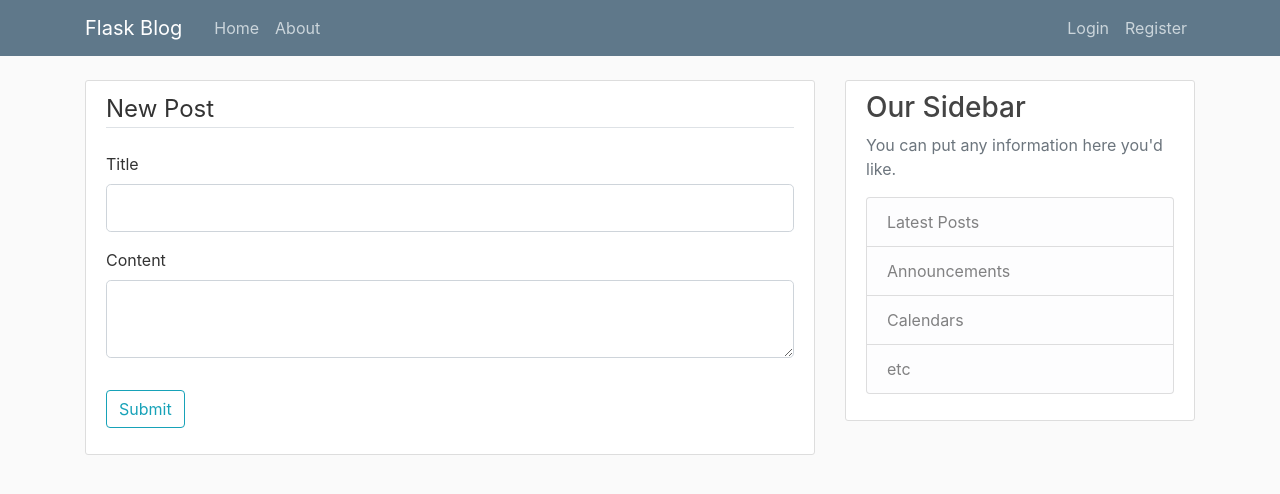
After one commit to burakkarabekir/flask-app, a Flask app: template blog/templates/create_post.html in a window 1280 px wide. The commit adds this page. Shown: the top 494 px of the page. Run offline with Flask 2, Linux system fonts and the light colour scheme; the template is opened without the code that fills it: most values are stand-ins (such as "Sample title", 1, 10 or a date in 2020); form fields are guessed from the names that the template uses; some libraries are stand-ins or nearby versions.

Commit message:
Post and Account Page added.

```diff
--- a/requirements.txt
+++ b/blog/requirements.txt
@@ -2,3 +2,6 @@ flask
 flask-wtf
 wtforms
 flask_sqlalchemy
+flask_bcrypt
+flask_login
+Pillow
--- /dev/null
+++ b/blog/routes.py
@@ -0,0 +1,111 @@
+import os
+import secrets
+
+from PIL import Image
+from flask import render_template, url_for, flash, redirect, request
+from flask_login import login_user, current_user, logout_user, login_required
+
+from blog import app, db, bcrypt
+from blog.forms import RegistrationForm, LoginForm, UpdateAccountForm, PostForm
+from blog.models import User, Post
+
+
+@app.route('/')
+@app.route('/home')
+def home():
+	posts = Post.query.all()  # super easy
+	return render_template('home.html', posts=posts)
+
+
+@app.route('/about')
+def about():
+	return render_template('about.html', title='About')
+
+
+@app.route("/register", methods=['GET', 'POST'])
+def register():
+	if current_user.is_authenticated:
+		return redirect(url_for('home'))
+	form = RegistrationForm()
+	if form.validate_on_submit():
+		hashed_password = bcrypt.generate_password_hash(form.password.data).decode('utf-8')
+		user = User(username=form.username.data, email=form.email.data, password=hashed_password)
+		db.session.add(user)
+		db.session.commit()
+		flash('Your account has been created! You are now able to log in', 'success')
+		return redirect(url_for('login'))
+	return render_template('register.html', title='Register', form=form)
+
+
+@app.route("/login", methods=['GET', 'POST'])
+def login():
+	if current_user.is_authenticated:
+		return redirect(url_for('home'))
+	form = LoginForm()
+	if form.validate_on_submit():
+		user = User.query.filter_by(email=form.email.data).first()
+		if user and bcrypt.check_password_hash(user.password, form.password.data):
+			login_user(user, remember=form.remember.data)
+			next_page = request.args.get('next')
+			return redirect(next_page) if next_page else redirect(
+				url_for('home'))  # baya iyi aslinda gitmek istedigin sayfaya dolayli olarak girmeni sagiyor.
+		else:
+			flash('Login Unsuccessful. Please check email and password', 'danger')
+	return render_template('login.html', title='Login', form=form)
+
+
+@app.route("/logout")
+def logout():
+	logout_user()
+	return redirect(url_for('home'))
+
+
+def save_picture(form_picture):
+	random_hex = secrets.token_hex(8)
+	_, f_ext = os.path.splitext(form_picture.filename)
+	picture_fn = random_hex + f_ext
+	picture_path = os.path.join(app.root_path, 'static/image', picture_fn)
+
+	output_size = (125, 125)
+	i = Image.open(form_picture)
+	i.thumbnail(output_size)
+	i.save(picture_path)
+
+	return picture_fn
+
+
+@app.route("/account", methods=['GET', 'POST'])
+@login_required
+def account():
+	form = UpdateAccountForm()
+	if form.validate_on_submit():
+		if form.picture.data:
+			picture_file = save_picture(form.picture.data)
+			current_user.image_file = picture_file
+		current_user.username = form.username.data
+		current_user.email = form.email.data
+		db.session.commit()
+		flash('Your account has been updated!', 'success')
+		return redirect(url_for('account'))
+	elif request.method == 'GET':
+		form.username.data = current_user.username
+		form.email.data = current_user.email
+	image_file = url_for('static', filename='images/' + current_user.image_file)
+	return render_template('account.html', title='Account', image_file=image_file, form=form)
+
+
+@app.route("/post/new", methods=['GET', 'POST'])
+@login_required
+def new_post():
+	form = PostForm()
+	if form.validate_on_submit():
+		post = Post(title=form.title.data, content=form.content.data, author=current_user)
+		db.session.add(post)
+		db.session.commit()
+		flash('Your post has been created!', 'success')
+		return redirect(url_for('home'))
+	return render_template('create_post.html', title='New Post', form=form)
+
+
+if __name__ == '__main__':
+	app.run(debug=True)
--- /dev/null
+++ b/blog/templates/create_post.html
@@ -0,0 +1,40 @@
+{% extends "layout.html" %}
+{% block content %}
+    <div class="content-section">
+        <form method="POST" action="">
+            {{ form.hidden_tag() }}
+            <fieldset class="form-group">
+                <legend class="border-bottom mb-4">New Post</legend>
+                <div class="form-group">
+                    {{ form.title.label(class="form-control-label") }}
+                    {% if form.title.errors %}
+                        {{ form.title(class="form-control form-control-lg is-invalid") }}
+                        <div class="invalid-feedback">
+                            {% for error in form.title.errors %}
+                                <span>{{ error }}</span>
+                            {% endfor %}
+                        </div>
+                    {% else %}
+                        {{ form.title(class="form-control form-control-lg") }}
+                    {% endif %}
+                </div>
+                <div class="form-group">
+                    {{ form.content.label(class="form-control-label") }}
+                    {% if form.content.errors %}
+                        {{ form.content(class="form-control form-control-lg is-invalid") }}
+                        <div class="invalid-feedback">
+                            {% for error in form.content.errors %}
+                                <span>{{ error }}</span>
+                            {% endfor %}
+                        </div>
+                    {% else %}
+                        {{ form.content(class="form-control form-control-lg") }}
+                    {% endif %}
+                </div>
+            </fieldset>
+            <div class="form-group">
+                {{ form.submit(class="btn btn-outline-info") }}
+            </div>
+        </form>
+    </div>
+{% endblock content %}
--- a/templates/home.html
+++ b/blog/templates/home.html
@@ -2,10 +2,11 @@
 {% block content %}
     {% for post in posts %}
         <article class="media content-section">
+        <img class="rounded-circle article-img" src="{{ url_for('static', filename='image/'+post.author.image_file) }}">
             <div class="media-body">
                 <div class="article-metadata">
-                    <a class="mr-2" href="#">{{ post.author }}</a>
-                    <small class="text-muted">{{ post.date_posted }}</small>
+                    <a class="mr-2" href="#">{{ post.author.username }}</a>
+                    <small class="text-muted">{{ post.date_posted.strftime('%Y-%m-%d') }}</small>
                 </div>
                 <h2><a class="article-title" href="#">{{ post.title }}</a></h2>
                 <p class="article-content">{{ post.content }}</p>
--- a/templates/layout.html
+++ b/blog/templates/layout.html
@@ -32,8 +32,14 @@
                 </div>
                 <!-- Navbar Right Side -->
                 <div class="navbar-nav">
-                    <a class="nav-item nav-link" href="{{ url_for('login') }}">Login</a>
-                    <a class="nav-item nav-link" href="{{ url_for('register') }}">Register</a>
+                    {% if current_user.is_authenticated %}
+                        <a class="nav-item nav-link" href="{{ url_for('new_post') }}">New Post</a>
+                        <a class="nav-item nav-link" href="{{ url_for('account') }}">Account</a>
+                        <a class="nav-item nav-link" href="{{ url_for('logout') }}">Logout</a>
+                    {% else %}
+                        <a class="nav-item nav-link" href="{{ url_for('login') }}">Login</a>
+                        <a class="nav-item nav-link" href="{{ url_for('register') }}">Register</a>
+                    {% endif %}
                 </div>
             </div>
         </div>
```
Also changed, not shown: __init__.py (deleted, +0 -9 lines), blog/__init__.py (added, +14 -0 lines), blog/models.py (renamed from models.py, +10 -3 lines), blog/templates/account.html (added, +57 -0 lines), db.txt (added, +11 -0 lines), routes.py (deleted, +0 -60 lines), templates/account.html (deleted, +0 -10 lines), blog/static/css/main.css (renamed from static/main.css), blog/templates/about.html (renamed from templates/about.html), blog/templates/login.html (renamed from templates/login.html), blog/templates/register.html (renamed from templates/register.html), 2 other files.
